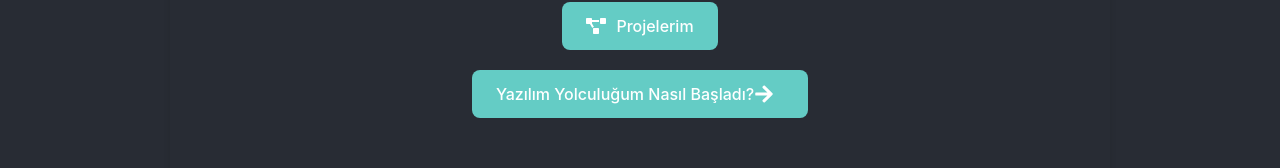
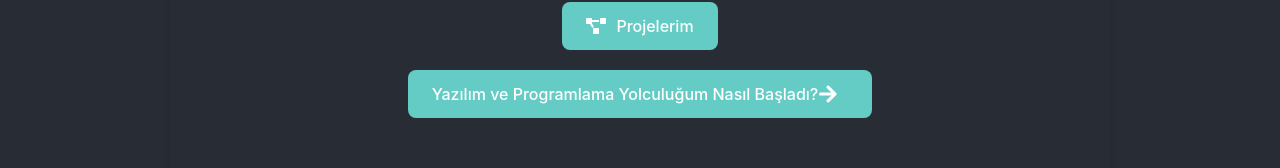
Before and after one commit to hekimm/personal-portfolio-page-reactJS, a React (Create React App) app: page / in a window 1280 px wide. Shown: the part 1721-1889 px from the top of the page. Built offline with nearby package versions, Linux system fonts and the light colour scheme.

Commit message:
Updated LanguageDescriptions.js

```diff
--- a/src/components/HomePage/LanguageDescriptions.js
+++ b/src/components/HomePage/LanguageDescriptions.js
@@ -41,8 +41,8 @@ export const languageDescriptions = {
   },
 
   startJourneyButton: {
-    tr: "Yazılım Yolculuğum Nasıl Başladı?",
-    en: "How Did My Software Journey Begin?", // İsterseniz başka dilleri de ekleyebilirsiniz.
+    tr: "Yazılım ve Programlama Yolculuğum Nasıl Başladı?",
+    en: "How Did My Software and Programming Journey Begin?",
   },
   aboutButton: {
     en: "About me",
```
